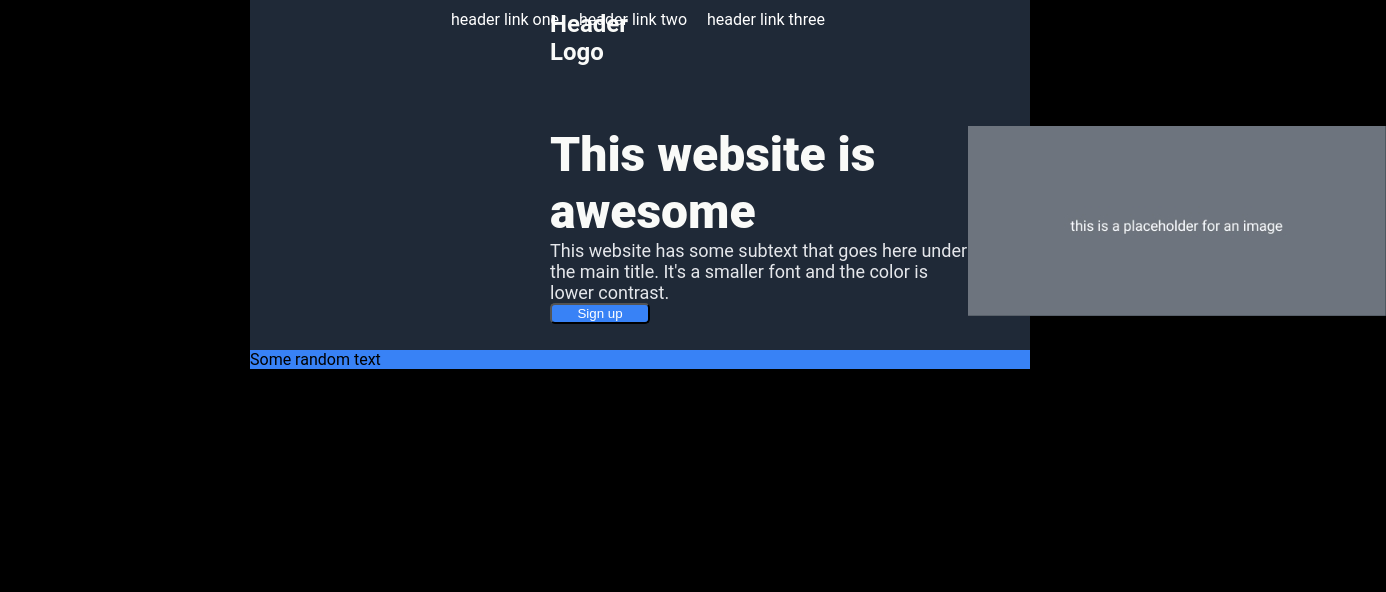
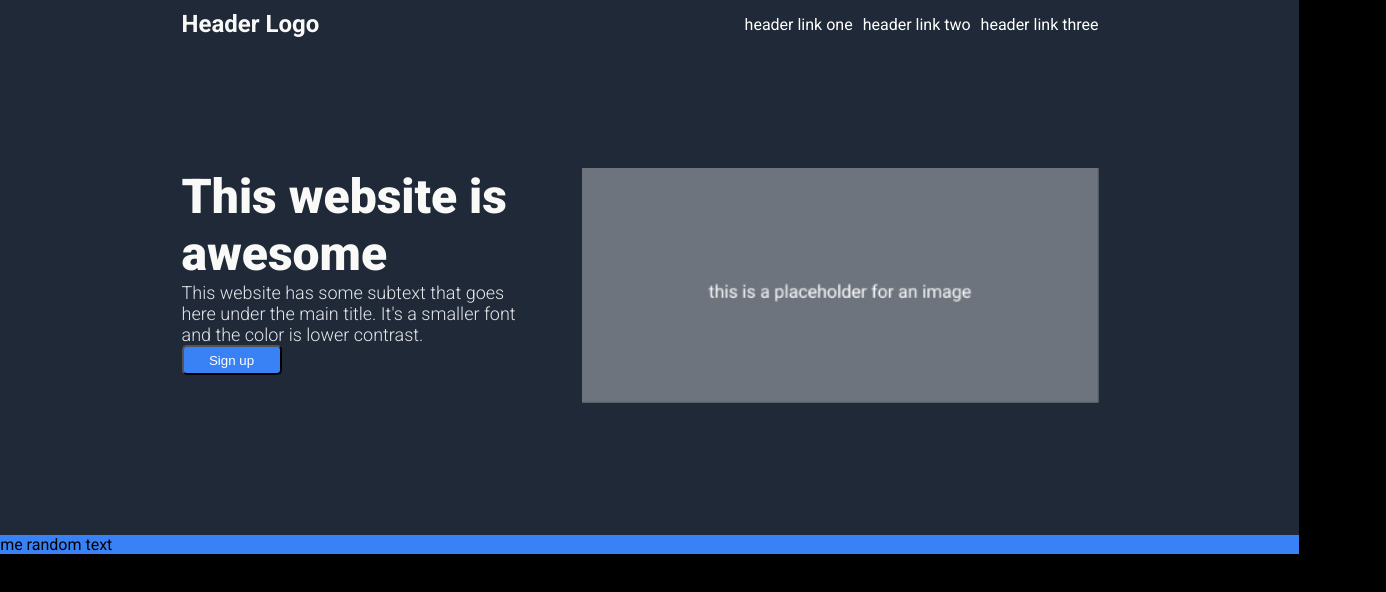
Before and after one commit to alex-netwave/odin-landing-page, a plain HTML site: page index.html in a window 1280 px wide. Shown: the whole page, 1386 px wide, since content can reach past the window. Drawn offline with Linux system fonts and the light colour scheme.

Commit message:
fixed header styling

```diff
--- a/index.html
+++ b/index.html
@@ -5,8 +5,13 @@
     <meta name="viewport" content="width=device-width, initial-scale=1.0">
     <title>Odin Landing Page</title>
     <link rel="stylesheet" href="style.css">
+
+    <link rel="preconnect" href="https://fonts.googleapis.com">
+    <link rel="preconnect" href="https://fonts.gstatic.com" crossorigin>
+    <link href="https://fonts.googleapis.com/css2?family=Roboto:ital,wght@0,100;0,300;0,400;0,500;0,700;0,900;1,100;1,300;1,400;1,500;1,700;1,900&display=swap" rel="stylesheet">
 </head>
 <body>
+    <div class="content-container">
         <div class="header">
             <div class="navbar">
                 <div class="logo">Header Logo</div>
@@ -22,7 +27,9 @@
                     <div class="hero-content">This website has some subtext that goes here under the main title. It's a smaller font and the color is lower contrast.</div>
                     <button>Sign up</button>
                 </div>
+                <div class="image">
                     <img src="image placeholder.jpg">
+                </div>
             </div>
         </div>
         <div class="content">
@@ -32,5 +39,6 @@
         <div class="quote"></div>
         <div class="sign-up-call-out"></div>
         <div class="footer"></div>
+    </div>
 </body>
 </html>
--- a/style.css
+++ b/style.css
@@ -4,9 +4,18 @@ html {
 }
 
 body {
+    margin: 0px;
+    padding: 0px 0px;
+    display: flex;
+    justify-content: center;
+}
+
+.content-container {
     display: flex;
     flex-direction: column;
-    margin: 0px 250px;
+    margin: 0px;
+    padding: 0px;
+    width: 1440px;
 }
 
 .header,
@@ -14,13 +23,12 @@ body {
     background-color: #1F2937;
     display: flex;
     flex-direction: column;
-
-    padding: 0px 300px;
-    gap: 50px;
+    padding: 0px 200px;
+    gap: 120px 0px;
 }
 
 .header {
-    height: 350px;
+    height: 535px;
 }
 
 .navbar {
@@ -35,41 +43,48 @@ body {
     font-weight: bold;
 }
 
+.intro {
+    display: flex;
+    margin: 0px;
+}
+
+.hero,
+.image {
+    height: 235px;
+    flex: 1;
+}
+
 .hero {
-    display: flex;
-    flex-direction: column;
-    width: 418px;
-    height: 190px;
-    flex: none;
+    min-width: 400px;
 }
 
 .hero-title {
     font-size: 48px;
     color: #f9faf8;
     font-weight: 900;
+    flex: 0;
 }
 
 .hero-content {
+    font-weight: 300;
     color: #E5E7EB;
     font-size: 18px;
+    padding: 0px 65px 0px 0px;
+    flex: 0;
 }
 
 button {
     width: 100px;
-    height: 100px;
+    height: 30px;
     color: white;
     background-color: #3882f6;
     border-radius: 5px;
+    flex: 1 1 none;
 }
 
 img {
-    display: flex;
-    flex-direction: flex-end;
-}
+    height: 100%;
 
-.intro {
-    display: flex;
-    margin: 0px;
 }
 
 a {
@@ -81,14 +96,16 @@ ul {
     padding: 0px;
     margin: 0px;
     color: white;
+    flex: 1;
     display: flex;
     justify-content: flex-end;
 }
 
 li {
-    margin: 0px 10px;
+    margin: 0px 0px 0px 10px;
     padding: 0px;
     flex: none;
+    align-content: center;
 }
 
 .content {
```
Lines whose indentation alone changed are shown as unchanged.
